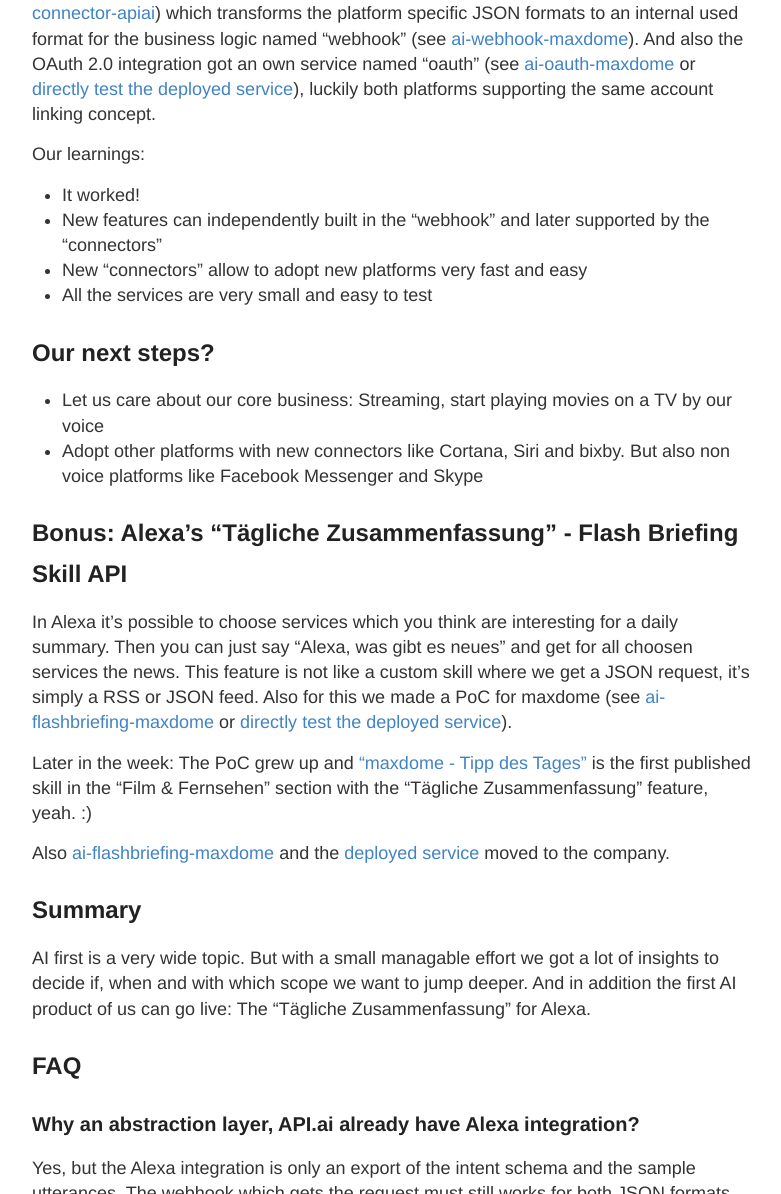
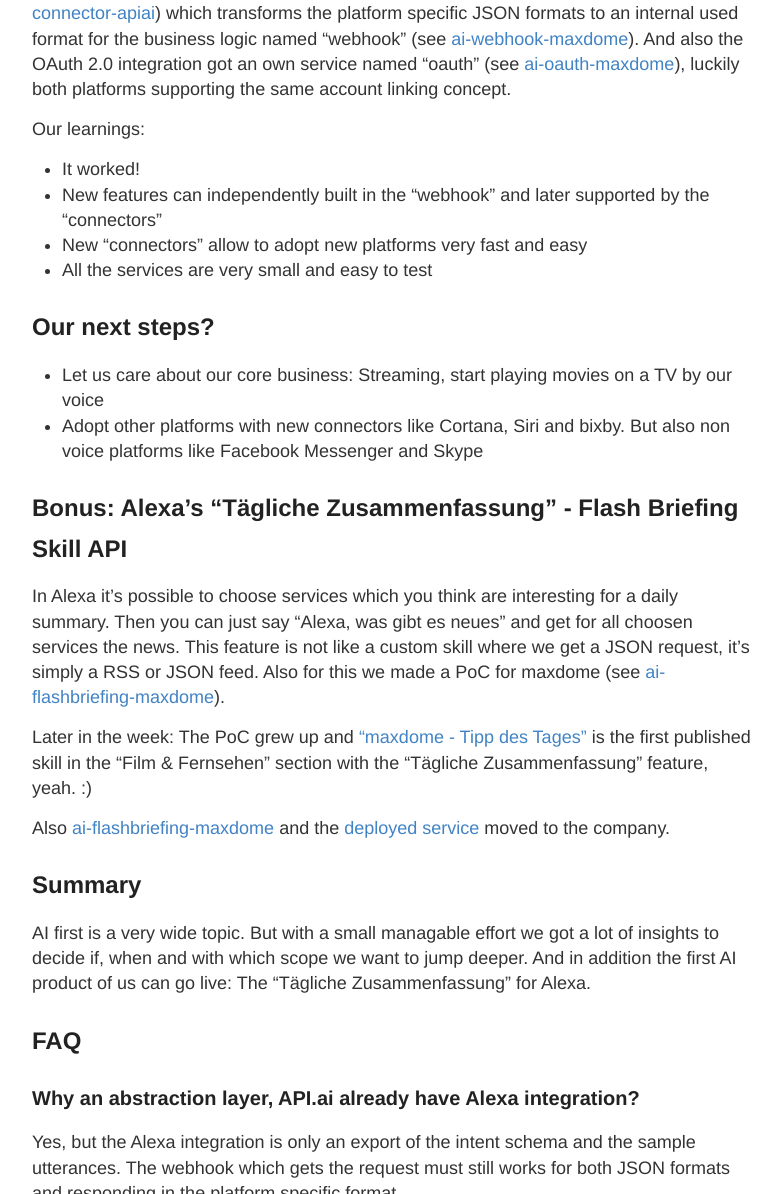
Before and after one commit to maxdome/maxdome.github.io, a Jekyll site: the page built from _posts/2017-4-28-ai-first-at-maxdome.md, in a window 1280 px wide and 1400 px high, scrolled down 2206 px. Shown: the part 206-1400 px from the top of the window, without its empty margins (248-1029 px from the left). Built offline with Jekyll 4.4.1, drawn with Linux system fonts in a browser that asks for light colours.

Commit message:
Remove outdated links

```diff
--- a/_posts/2017-4-28-ai-first-at-maxdome.md
+++ b/_posts/2017-4-28-ai-first-at-maxdome.md
@@ -50,7 +50,7 @@
 
 ![AI first @ maxdome - Abstracted Workflow](https://docs.google.com/drawings/d/1ThdL0BoBlBguFpyXx1qUpHr5ohaycIB8GO-YL0kWMDA/pub?w=960&h=720)
 
-Like you can see in the diagram, we built "connectors" (see [ai-connector-alexa](https://github.com/dragonprojects/ai-connector-alexa) and [ai-connector-apiai](https://github.com/dragonprojects/ai-connector-apiai)) which transforms the platform specific JSON formats to an internal used format for the business logic named "webhook" (see [ai-webhook-maxdome](https://github.com/dragonprojects/ai-webhook-maxdome)). And also the OAuth 2.0 integration got an own service named "oauth" (see [ai-oauth-maxdome](https://github.com/dragonprojects/ai-oauth-maxdome) or [directly test the deployed service](http://ai-oauth-maxdome.herokuapp.com/)), luckily both platforms supporting the same account linking concept.
+Like you can see in the diagram, we built "connectors" (see [ai-connector-alexa](https://github.com/dragonprojects/ai-connector-alexa) and [ai-connector-apiai](https://github.com/dragonprojects/ai-connector-apiai)) which transforms the platform specific JSON formats to an internal used format for the business logic named "webhook" (see [ai-webhook-maxdome](https://github.com/dragonprojects/ai-webhook-maxdome)). And also the OAuth 2.0 integration got an own service named "oauth" (see [ai-oauth-maxdome](https://github.com/dragonprojects/ai-oauth-maxdome)), luckily both platforms supporting the same account linking concept.
 
 Our learnings:
 
@@ -68,7 +68,7 @@
 
 In Alexa it's possible to choose services which you think are interesting for a daily summary. Then you can just say "Alexa, was gibt es neues" and get for all choosen services the news.
 This feature is not like a custom skill where we get a JSON request, it's simply a RSS or JSON feed.
-Also for this we made a PoC for maxdome (see [ai-flashbriefing-maxdome](https://github.com/dragonprojects/ai-flashbriefing-maxdome) or [directly test the deployed service](http://ai-flashbriefing-maxdome.herokuapp.com/)).
+Also for this we made a PoC for maxdome (see [ai-flashbriefing-maxdome](https://github.com/dragonprojects/ai-flashbriefing-maxdome)).
 
 Later in the week: The PoC grew up and ["maxdome - Tipp des Tages"](https://www.amazon.de/maxdome-GmbH-Tipp-des-Tages/dp/B06ZYMH963/) is the first published skill in the "Film & Fernsehen" section with the "Tägliche Zusammenfassung" feature, yeah. :)
 
```
